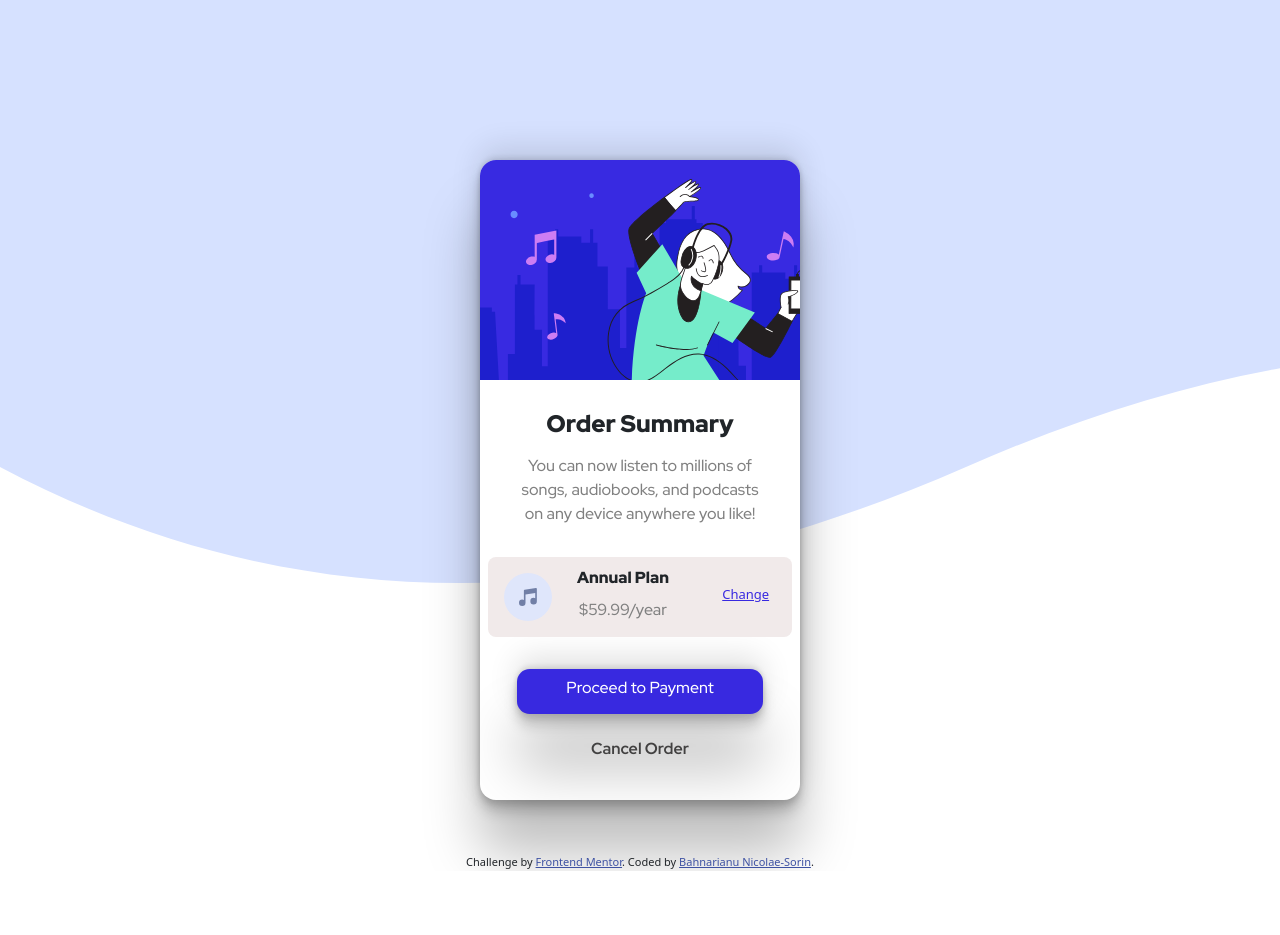
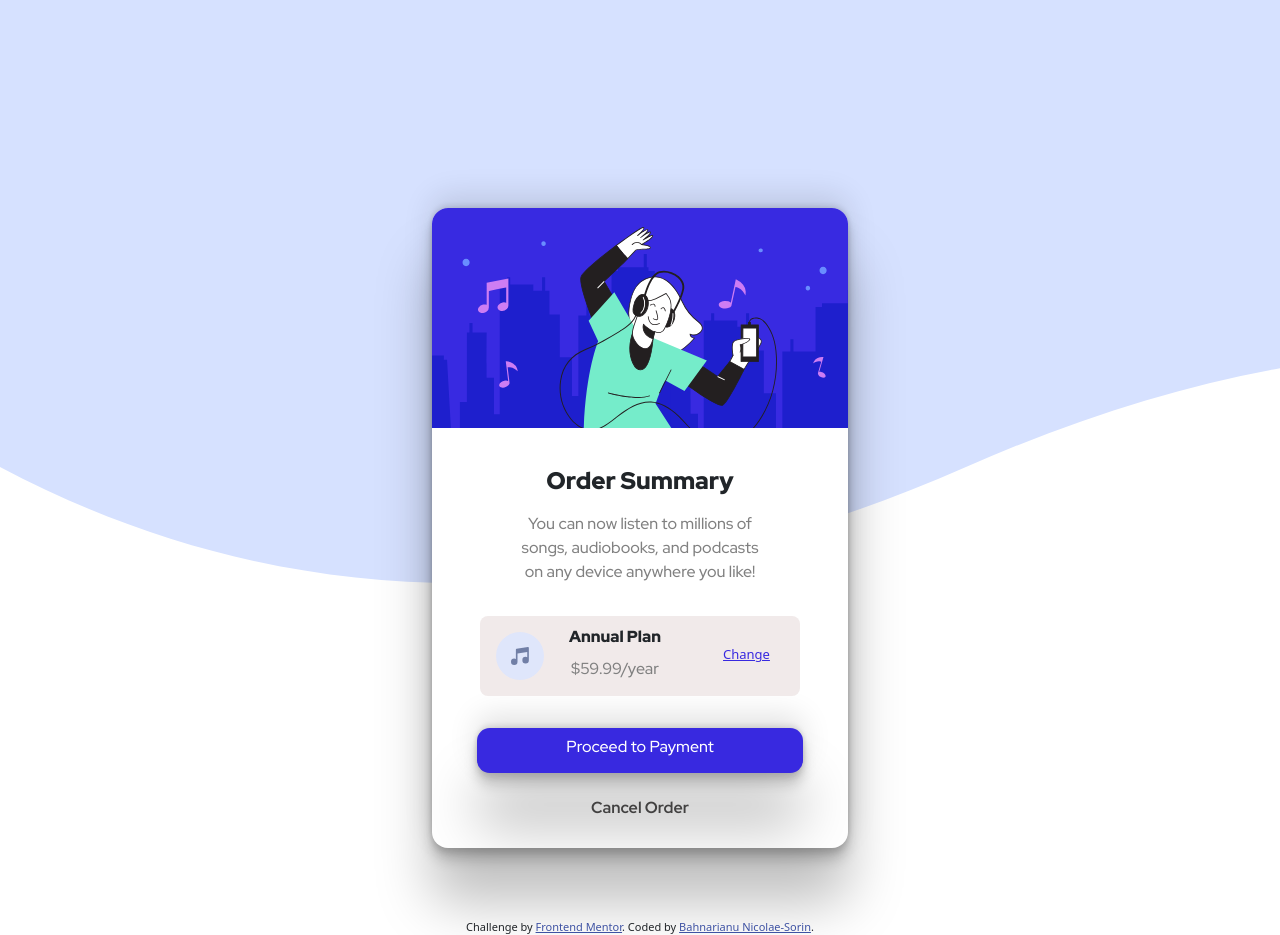
Before and after one commit to Biseq12/Biseq12.github.io, a plain HTML site: page index.html in a window 1280 px wide. Before the commit the page ends 871 px from the top, so only its background shows below. Drawn offline with nearby package versions, Linux system fonts and the light colour scheme.

Commit message:
Update style.css

```diff
--- a/style/style.css
+++ b/style/style.css
@@ -20,7 +20,6 @@ body{
     overflow: hidden;
     object-fit: cover;
     margin-top: 50%;
-    max-width: 20rem;
     margin-bottom: 17%;
     width: 26rem;
     height: 40rem;
@@ -62,7 +61,6 @@ body{
     height: 5rem;
     background-color: rgb(241, 234, 234);
     border-radius: 0.5rem;
-    max-width: 19rem;
 }
 
 .col2 img {
```
